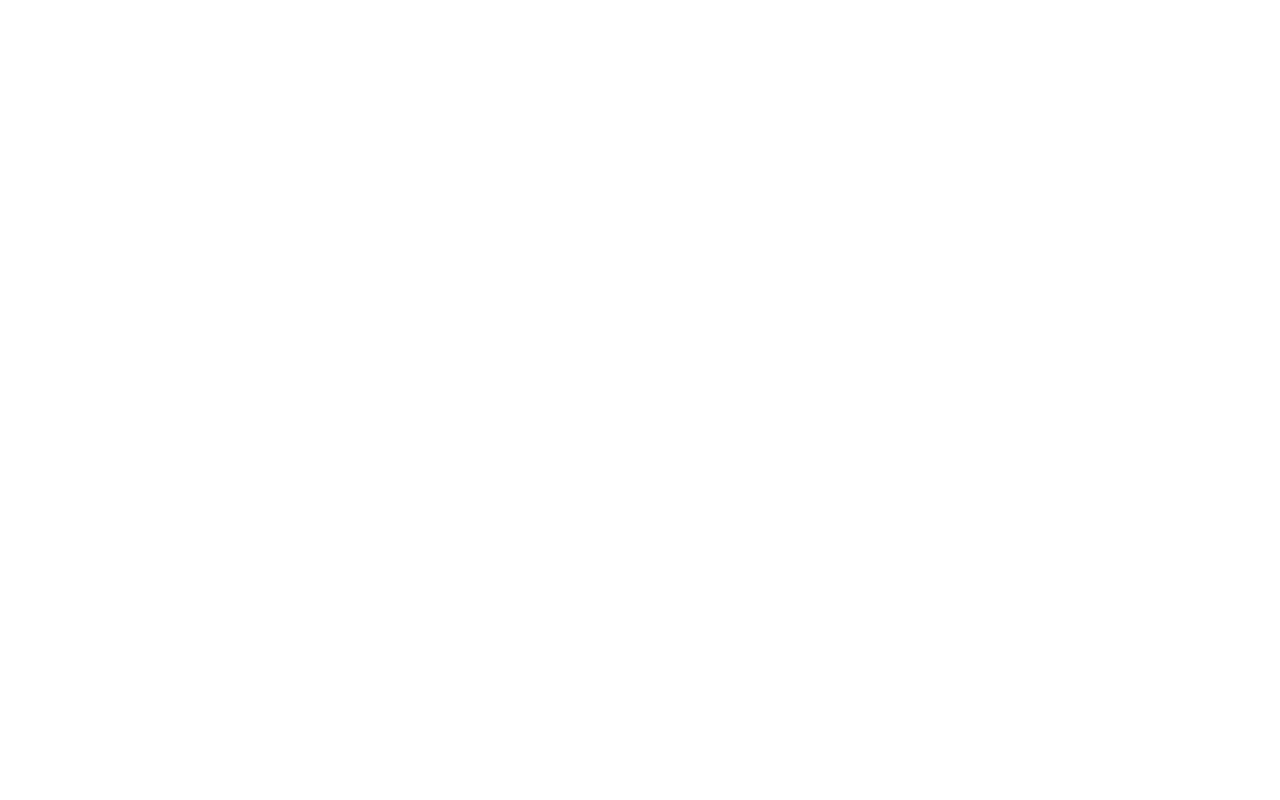
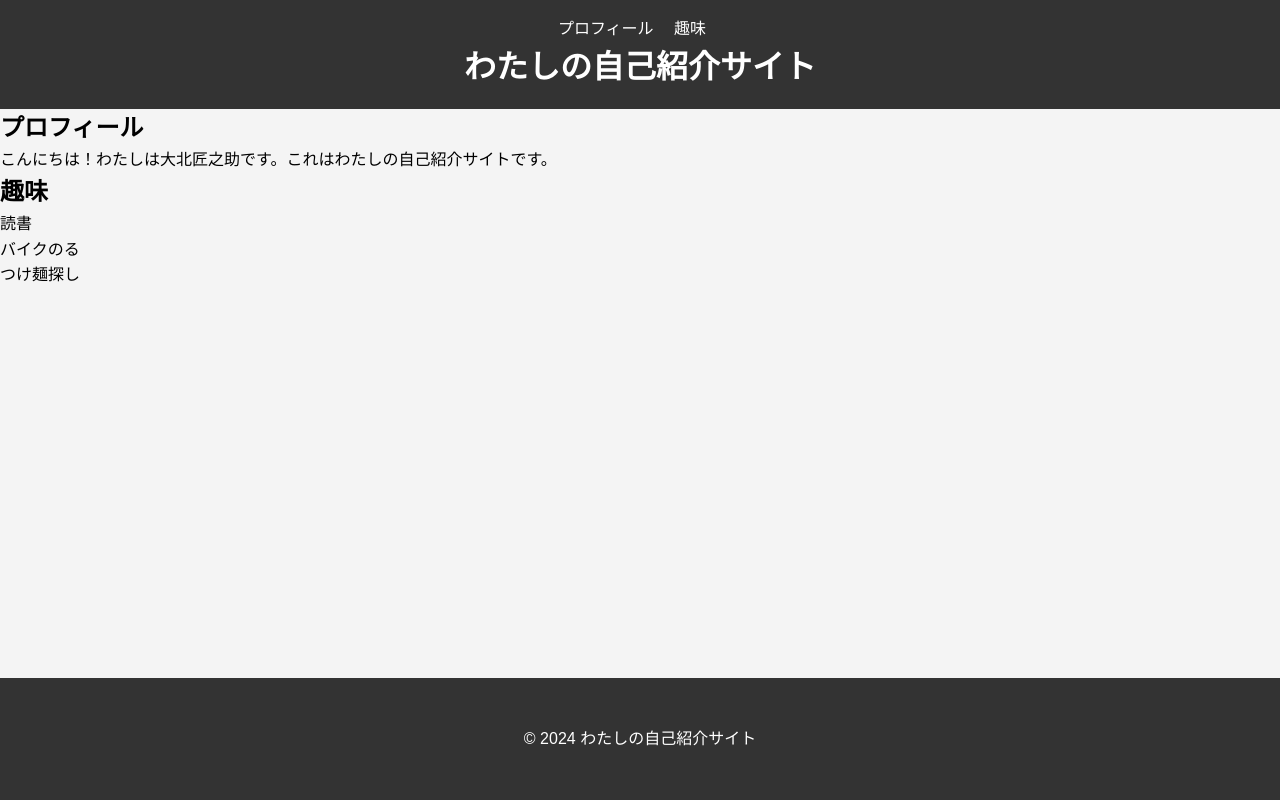
Before and after one commit to okitashonosuke/about-me, a plain HTML site: page index.html in a window 1280 px wide. Drawn offline with Linux system fonts and the light colour scheme; some packages are replaced by stand-ins of ours.

Commit message:
initial commit

```diff
--- a/css/style.css
+++ b/css/style.css
@@ -0,0 +1,50 @@
+.body {
+    font-family: Arial, sans-serif;
+    line-height: 1.6;
+    margin: 0;
+    padding: 0;
+    background-color: #f4f4f4;
+}
+
+.header {
+    background: #333;
+    color: #fff;
+    padding: 1rem 0;
+    text-align: center;
+}
+
+.nav ul {
+    list-style-type: none;
+    padding: 0;
+}
+
+.nav ul li {
+    display: inline;
+    margin-right: 1rem;
+}
+
+.nav ul li a {
+    color: #fff;
+    text-decoration: none;
+}
+
+.footer {
+    text-align: center;
+    padding: 3rem;
+    background: #333;
+    color: #fff;
+    position: fixed;
+    width: 100%;
+    bottom: 0;
+}
+
+@media (max-width: 600px) {
+    .header, .footer {
+        padding: 1rem;
+    }
+
+    .nav ul li {
+        display: block;
+        margin: 0.5rem 0;
+    }
+}
--- a/index.html
+++ b/index.html
@@ -1,11 +1,40 @@
 <!DOCTYPE html>
-<html lang="en">
+<html lang="ja">
 <head>
     <meta charset="UTF-8">
-    <meta name="viewport" content="width=device-width, initial-scale=1.0">
-    <title>Document</title>
+    <meta name="viewport" content="width=device-width,initial-scale1.0">
+    <title>自己紹介</title>
+    <!-- reset.css ress-->
+     <link rel="stylesheet" href="https://unpkg.com/ress/dist/ress.min.css" />
+     <link rel="stylesheet" href="css/style.css">
 </head>
-<body>
-
+<body class="body">
+    <header class="header">
+        <nav class="nav">
+            <ul>
+                <li><a href="#profile">プロフィール</a></li>
+                <li><a href="#hobbies">趣味</a></li>
+            </ul>
+        </nav>
+        <h1>わたしの自己紹介サイト</h1>
+    </header>
+    <main>
+        <section id="profile">
+            <h2>プロフィール</h2>
+            <p>こんにちは！わたしは大北匠之助です。これはわたしの自己紹介サイトです。</p>
+        </section>
+        <section id="hobbies">
+            <h2>趣味</h2>
+            <ul>
+                <li>読書</li>
+                <li>バイクのる</li>
+                <li>つけ麺探し</li>
+            </ul>
+        </section>
+    </main>
+    <footer class="footer">
+        <p>&copy; 2024 わたしの自己紹介サイト</p>
+    </footer>
+    <script src="js/scripts.js"></script>
 </body>
-</html>
+</html
--- a/js/scripts.js
+++ b/js/scripts.js
@@ -0,0 +1,4 @@
+window.addEventListener('DOMContentLoaded', () => {
+    alert('自己紹介サイトへようこそ！');
+    console.log('自己紹介サイトへようこそ！');
+});
```
